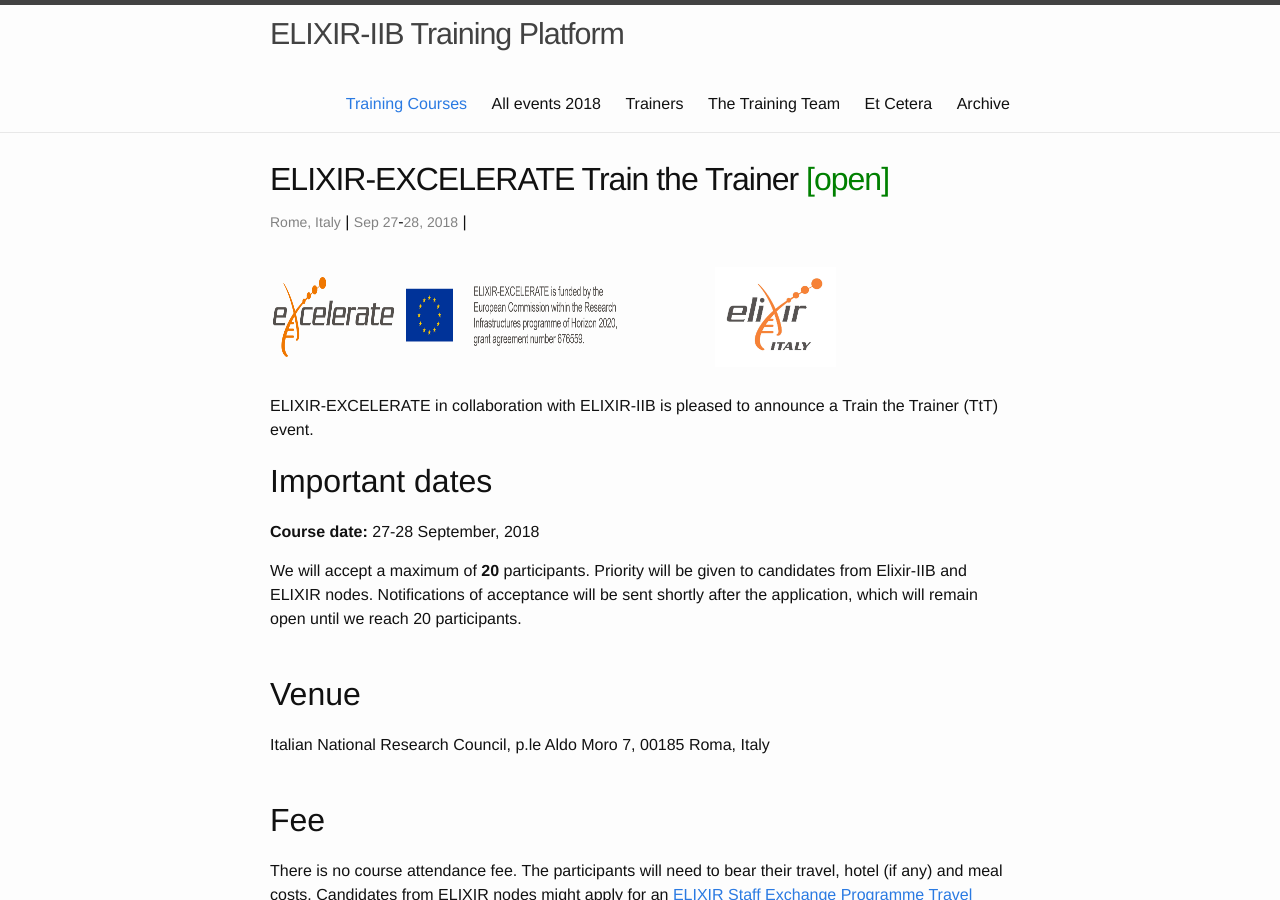
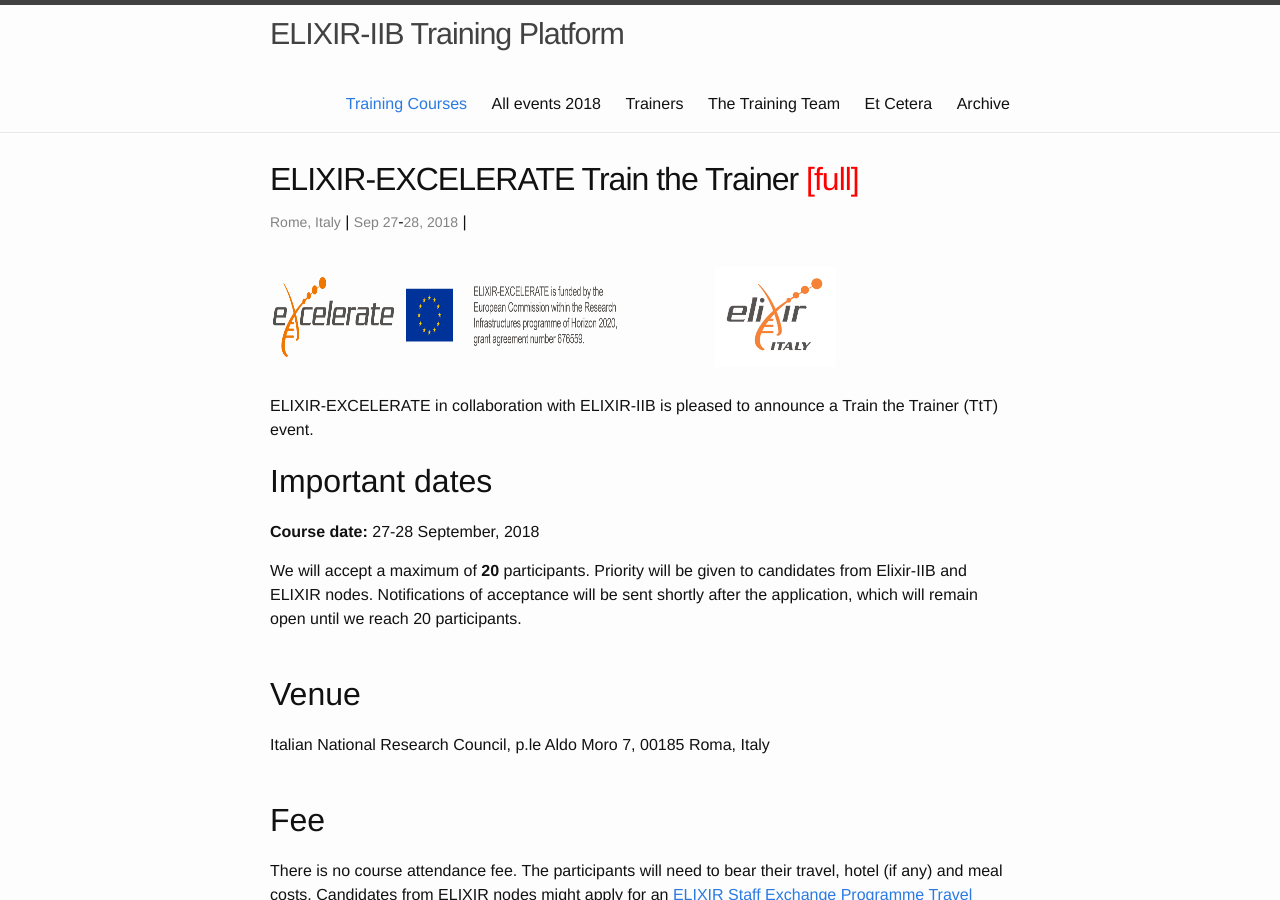
Before and after one commit to ELIXIR-IIB-training/website, a Jekyll site: the page built from _posts/2018-09-27-train-the-trainer-rome.md, in a window 1280 px wide and 900 px high. Built offline with Jekyll 4.4.1, drawn with Linux system fonts in a browser that asks for light colours.

Commit message:
Update status

```diff
--- a/_posts/2018-09-27-train-the-trainer-rome.md
+++ b/_posts/2018-09-27-train-the-trainer-rome.md
@@ -1,6 +1,6 @@
 ---
 layout: post
-title:  "ELIXIR-EXCELERATE Train the Trainer <font color='green'>[open]</font>"
+title:  "ELIXIR-EXCELERATE Train the Trainer <font color='red'>[full]</font>"
 date_start:   2018-09-27
 date_end:   2018-09-28
 venue: Rome, Italy
```
